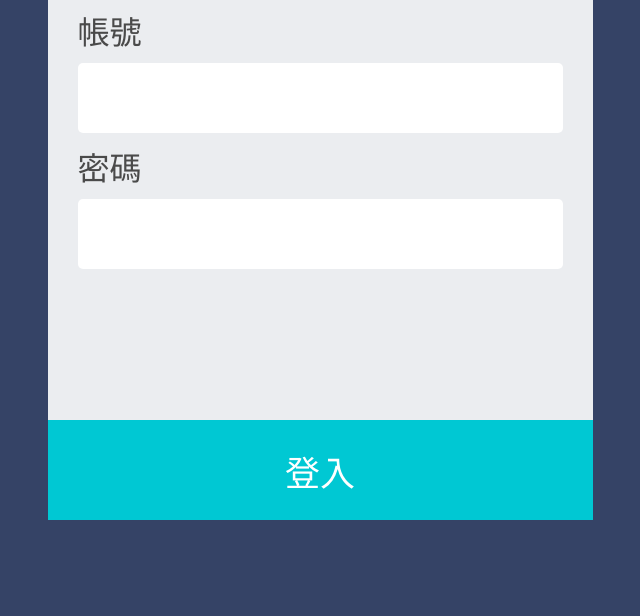
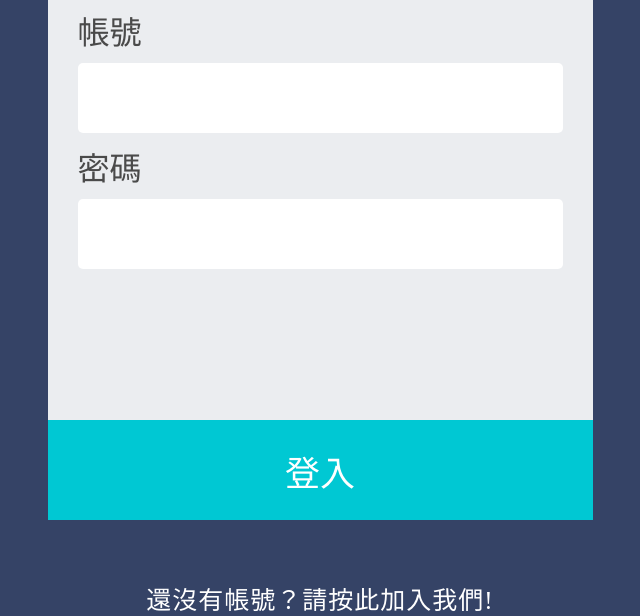
Before and after one commit to ramble-lo/20200313, a plain HTML site: page login.html in a window 1280 px wide. Shown: the part 307-923 px from the top of the page, without its empty margins (320-960 px from the left). Before the commit the page ends 887 px from the top, so only its background shows below. Drawn offline with Linux system fonts and the light colour scheme.

```diff
--- a/css/login.css
+++ b/css/login.css
@@ -86,4 +86,12 @@ button {
     font-weight: 400;
 }
 
-.notes {}
+.notes a {
+    display: flex;
+    text-decoration: none;
+    color: #fff;
+    font-size: 25px;
+    font-weight: 300;
+    justify-content: center;
+    letter-spacing: 1px;
+}
--- a/login.html
+++ b/login.html
@@ -21,7 +21,7 @@
                 <button class="btn">登入</button>
             </form>
         </div>
-        <div class="notes"></div>
+        <div class="notes"><a href="#">還沒有帳號？請按此加入我們!</a></div>
 
     </div>
 </body>
```
